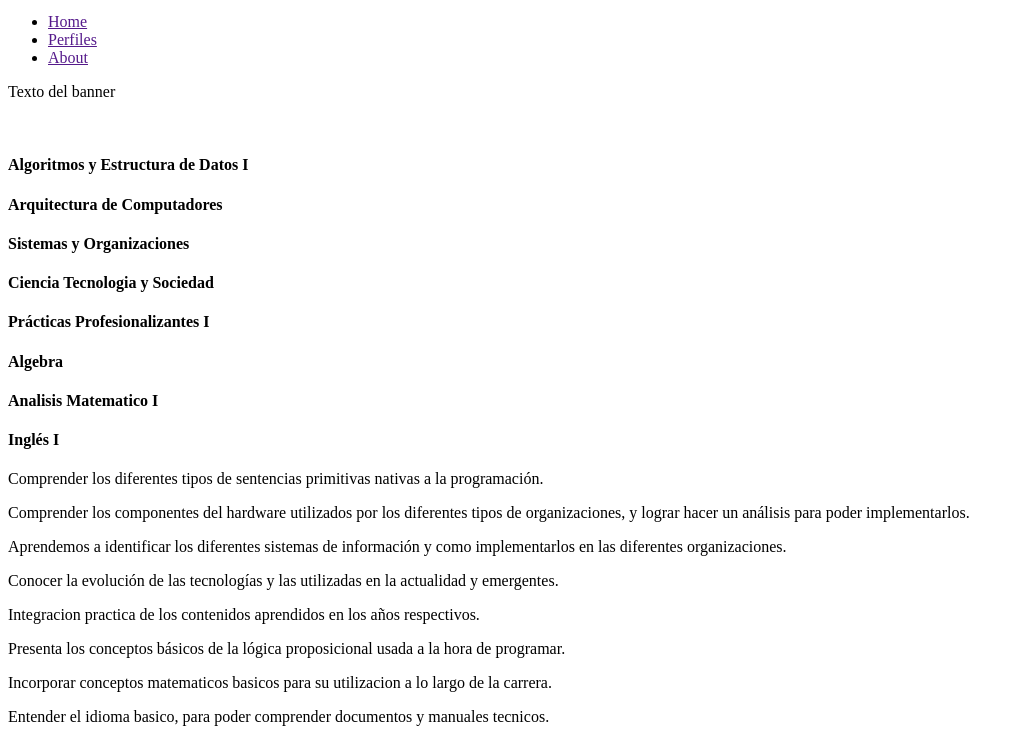
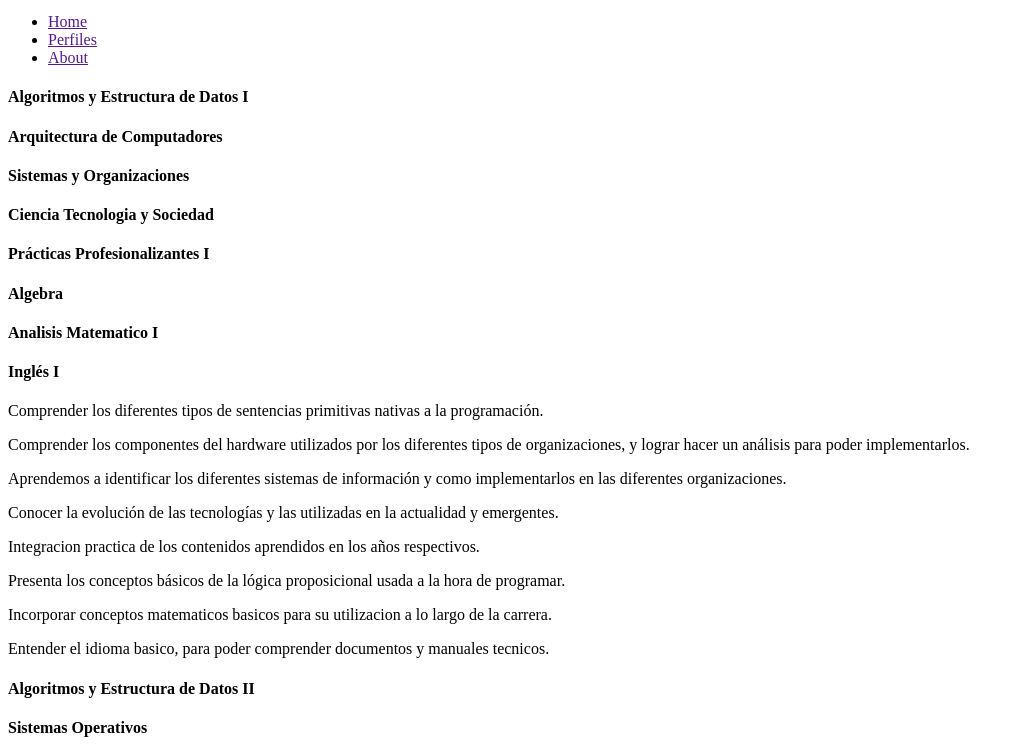
Before and after one commit to devmobi1812/parcial-pp3, a plain HTML site: page index.html in a window 1280 px wide. Shown: the part 29-774 px from the top of the page, without its empty margins (0-1024 px from the left). Drawn offline with Linux system fonts and the light colour scheme.

Commit message:
delete banner del nav

```diff
--- a/index.html
+++ b/index.html
@@ -20,12 +20,7 @@
                 <li class="nav-item"><a class="nav-link" href=>Home</a></li>
                 <li class="nav-item"><a class="nav-link" href=>Perfiles</a></li>
                 <li class="nav-item"><a class="nav-link" href=>About</a></li>
-              </ul>
-        </div>
-
-        <div class="banner">
-            <p>Texto del banner</p>
-            <img src="" alt=""> <!-- Imagen del Banner -->
+            </ul>
         </div>
     </div>
 
```
